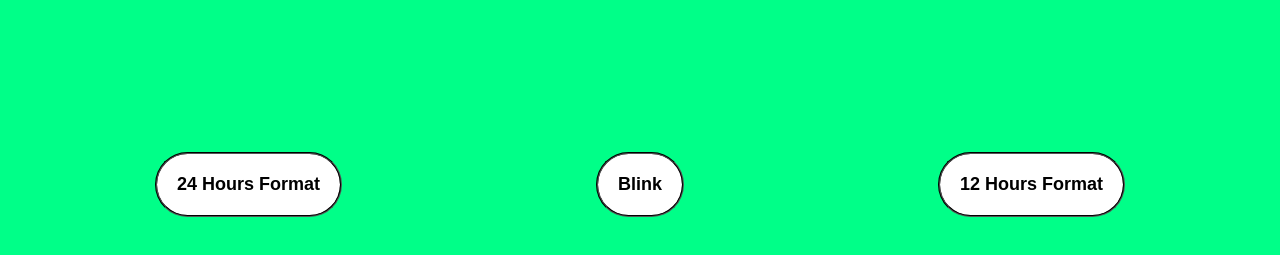
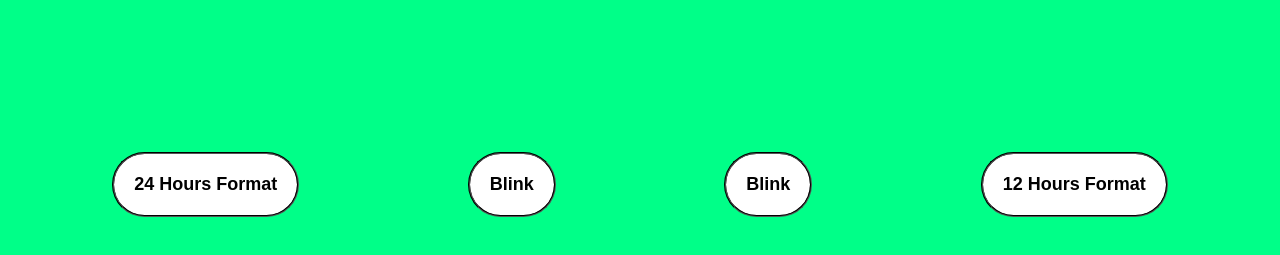
Before and after one commit to VSKANDHAN/Digital-Clock, a plain HTML site: page Clock.html in a window 1280 px wide. Shown: the part 113-368 px from the top of the page. Drawn offline with Linux system fonts and the light colour scheme.

Commit message:
added blink2

```diff
--- a/Clock.html
+++ b/Clock.html
@@ -18,7 +18,8 @@
 
     <div id="clockbtn">
         <button onclick="currenttime24()">24 Hours Format</button>
-        <button onclick="blink()">Blink</button>
+        <button onclick="blink()">Blink </button>
+        <button onclick="blink1()">Blink</button>
 
         <button onclick="currenttime12()">12 Hours Format</button>
 
--- a/clock.js
+++ b/clock.js
@@ -73,6 +73,21 @@ function blink() {
 
     let rbg = `rgb(${random1},${random2},${random3})`
     document.getElementById('clock').style.backgroundColor = rbg
+
+
+    setInterval(blink, 2000)
+
+
+}
+
+function blink1() {
+
+    let random1 = Math.floor(Math.random() * 255)
+    let random2 = Math.floor(Math.random() * 255)
+    let random3 = Math.floor(Math.random() * 255)
+
+    let rbg = `rgb(${random3},${random2},${random1})`
+
     document.getElementById('clock1').style.backgroundColor = rbg
 
     setInterval(blink, 2000)
```
